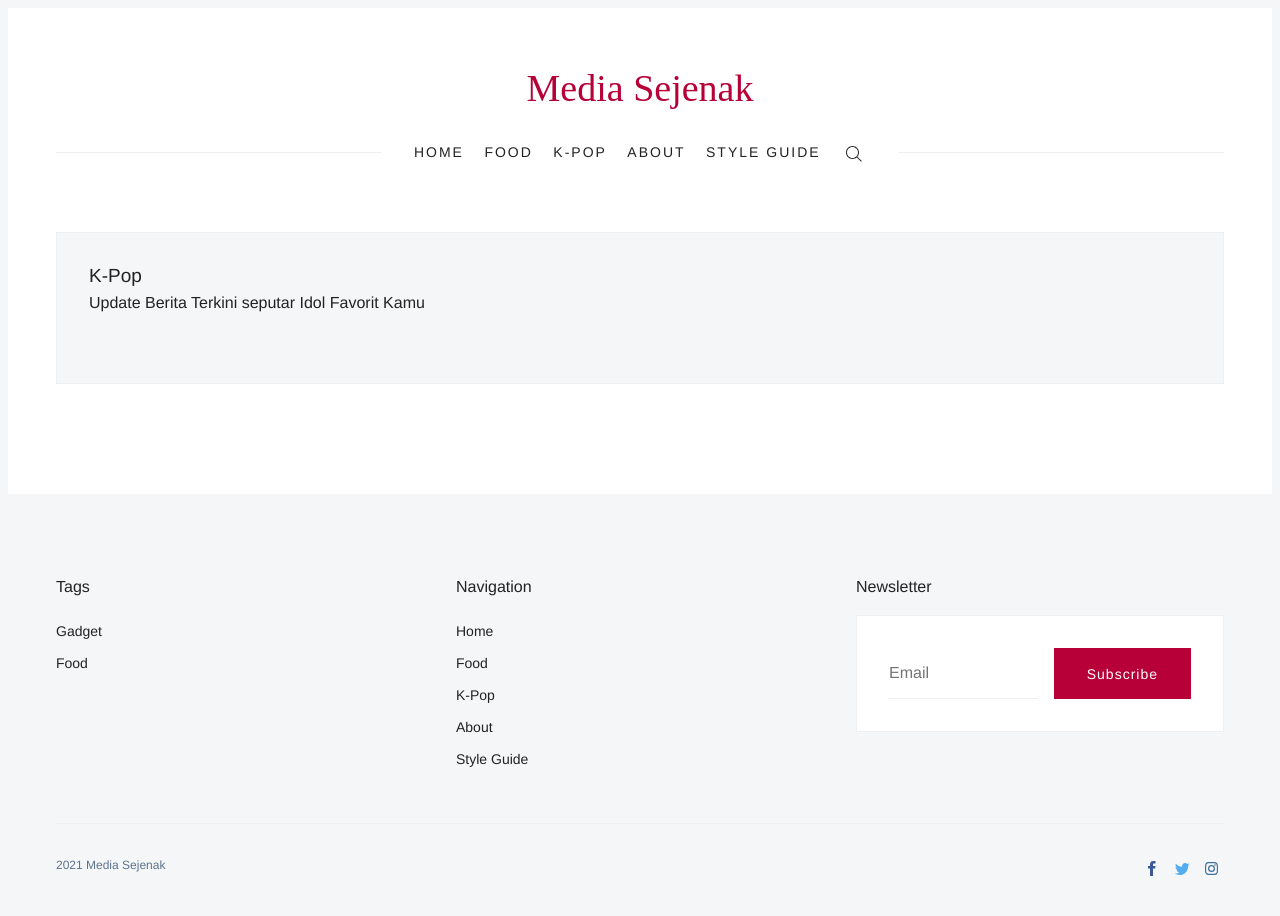
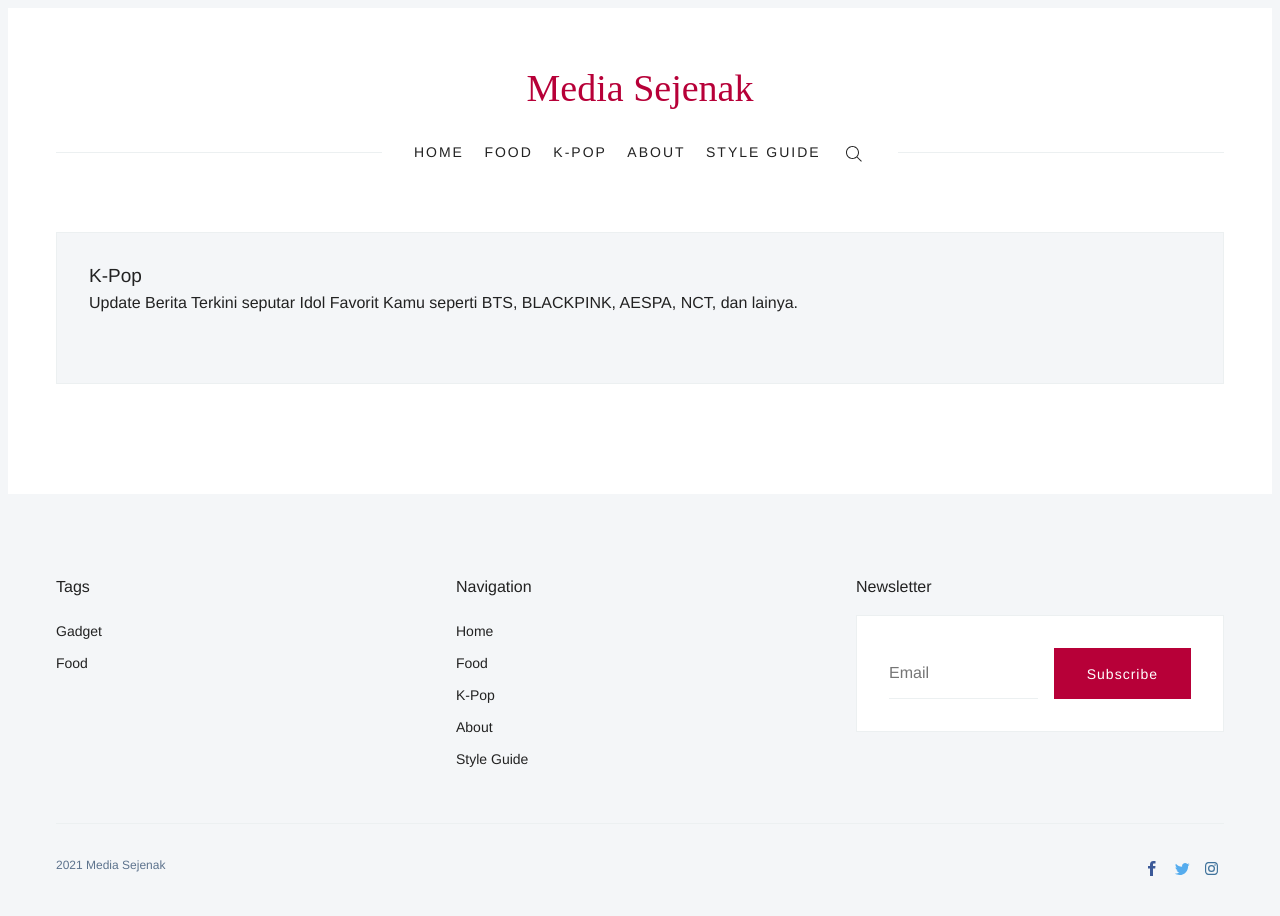
Before and after one commit to mediasejenak/mediasejenak.github.io, a Jekyll site: the page built from tag/K-Pop.md, in a window 1280 px wide. Built offline with Jekyll 4.4.1, drawn with Linux system fonts in a browser that asks for light colours; some web fonts are replaced.

Commit message:
Update K-Pop.md

```diff
--- a/tag/K-Pop.md
+++ b/tag/K-Pop.md
@@ -2,5 +2,5 @@
 layout: tag_page
 title: "K-Pop"
 tag: K-Pop
-description: Update Berita Terkini seputar Idol Favorit Kamu
+description: Update Berita Terkini seputar Idol Favorit Kamu seperti BTS, BLACKPINK, AESPA, NCT, dan lainya.
 ---
```
